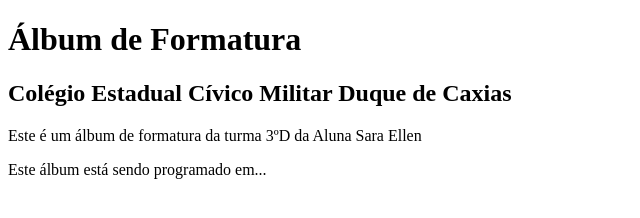
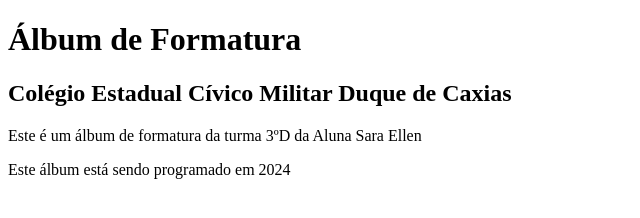
Before and after one commit to SaraBolada157/PROG1--TURMA-D, a plain HTML site: page index.html in a window 1280 px wide. Shown: the full height of the page, 0-640 px from the left. Drawn offline with Linux system fonts and the light colour scheme.

Commit message:
cgbfzdfb

```diff
--- a/index.html
+++ b/index.html
@@ -13,7 +13,7 @@
     </header>
     <div class="paragrafo-introdução">
         <p>Este é um álbum de formatura da turma 3ºD da Aluna Sara Ellen</p>
-        <p>Este álbum está sendo programado em...</p>
+        <p>Este álbum está sendo programado em 2024</p>
     </div>
 </body>
 </html>
```
